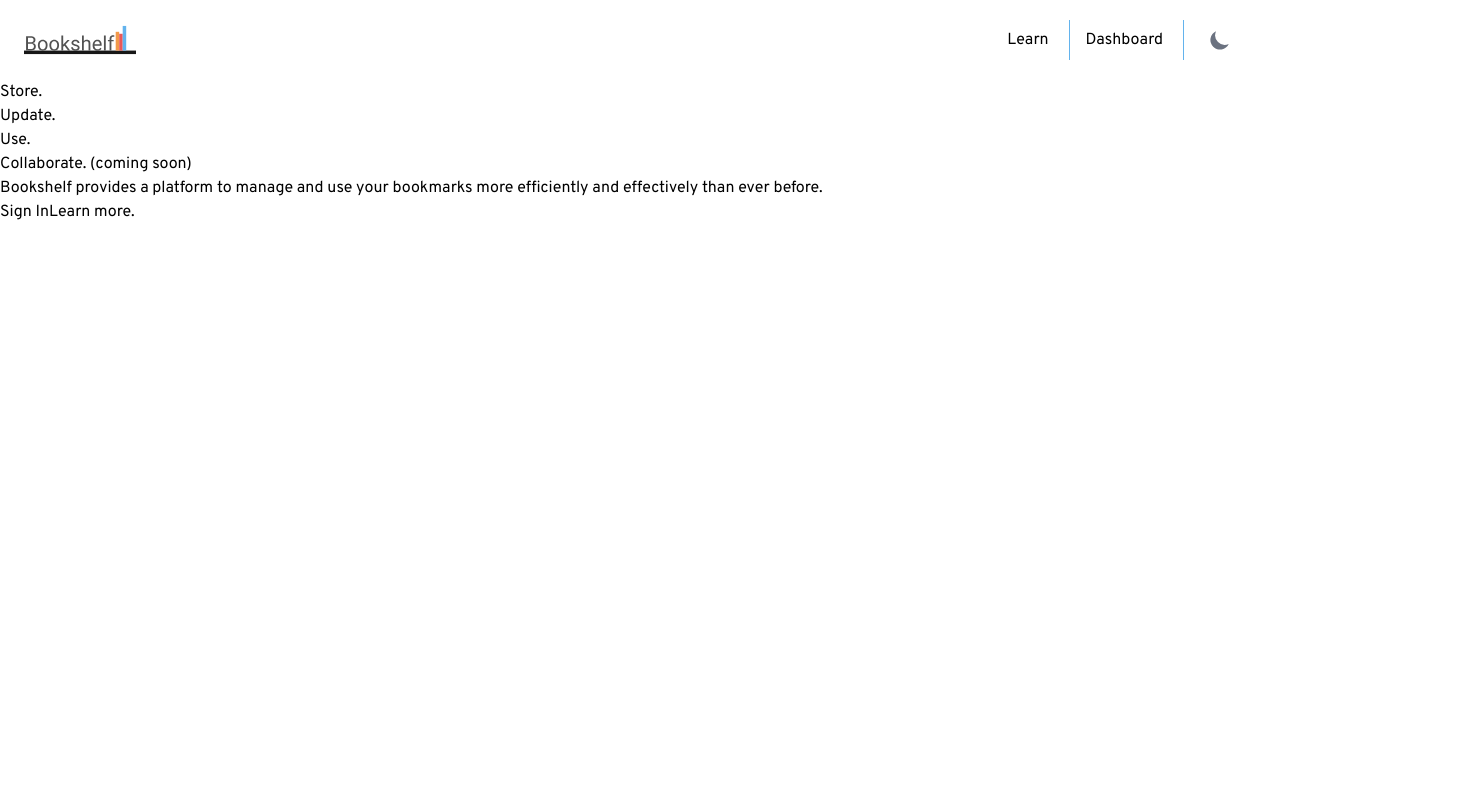
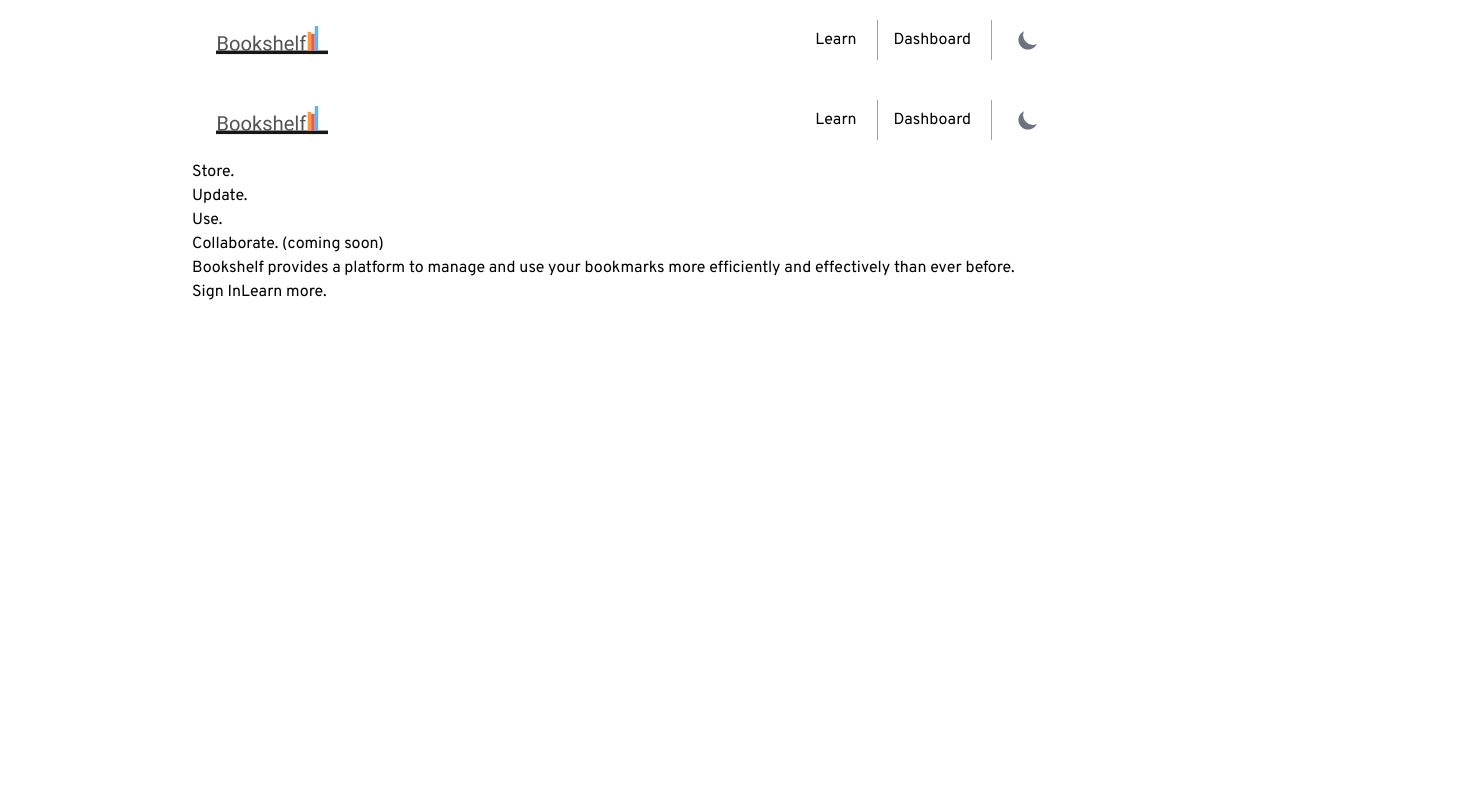
Before and after one commit to conalli/bookshelf-client, a Next.js app: page / in a window 1280 px wide. Shown: the top 800 px of the page, 1472 px wide, since content can reach past the window. Built offline with nearby package versions, Linux system fonts and the light colour scheme; no server answers.

Commit message:
add basic layout component

```diff
--- a/pages/_app.tsx
+++ b/pages/_app.tsx
@@ -7,6 +7,7 @@ import { ThemeProvider } from "next-themes";
 import { useState } from "react";
 import { AuthProvider } from "../src/hooks/useAuth";
 import RouteGuard from "../src/components/RouteGuard";
+import Layout from "../src/components/Layout";
 
 if (process.env.NEXT_PUBLIC_API_MOCKING === "enabled") {
   import("../src/mocks/setupMocks").then(({ setupMocks }) => {
@@ -22,7 +23,9 @@ function MyApp({ Component, pageProps }: AppProps) {
         <Hydrate state={pageProps.dehydratedState}>
           <ThemeProvider attribute="class" enableSystem defaultTheme="system">
             <RouteGuard>
-              <Component {...pageProps} />
+              <Layout>
+                <Component {...pageProps} />
+              </Layout>
             </RouteGuard>
             <ReactQueryDevtools initialIsOpen={false} position="bottom-right" />
           </ThemeProvider>
--- /dev/null
+++ b/src/components/Layout/index.tsx
@@ -0,0 +1,18 @@
+import React, { ReactNode } from "react";
+import Nav from "../Nav";
+
+type LayoutProps = {
+  children: ReactNode;
+};
+const Layout: React.FC<LayoutProps> = ({ children }) => {
+  return (
+    <div className="grid grid-cols-[1fr_70%_1fr] grid-rows-[10vh_auto] bk-background max-w-screen">
+      <header className="w-full col-start-2 row-start-1 m-auto">
+        <Nav />
+      </header>
+      <div className="col-start-2 row-start-2">{children}</div>
+    </div>
+  );
+};
+
+export default Layout;
```
